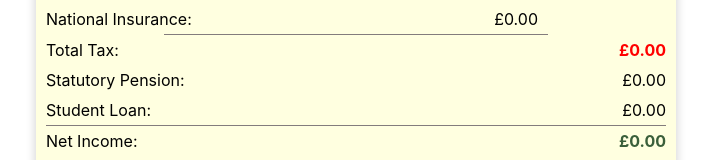
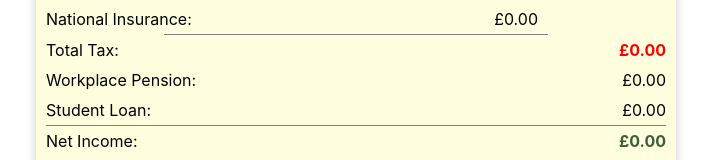
Before and after one commit to asaad227/taxCalculator, a React (Create React App) app: page / in a window 1280 px wide. Shown: the part 958-1118 px from the top of the page, without its empty margins (284-995 px from the left). Built offline with nearby package versions, Linux system fonts and the light colour scheme.

Commit message:
Update index.js

```diff
--- a/src/TotalTax/index.js
+++ b/src/TotalTax/index.js
@@ -156,7 +156,7 @@ function handleReset(event){
         <p>National Insurance: <span className='total-tax'>£{ni.toFixed(2)}</span></p>
         <div className='small-divider'></div>
         <p>Total Tax: <span className='tax'>£{totalTax.toFixed(2)}</span></p>
-        <p>Statutory Pension: <span>£{pension.toFixed(2)}</span></p>
+        <p>Workplace Pension: <span>£{pension.toFixed(2)}</span></p>
         <p>Student Loan: <span>£{educationLoan.toFixed(2)}</span></p>
         <div className='divider'></div>
         <p>Net Income: <span className='income'>£{netIncome.toFixed(2)}</span></p>
```
